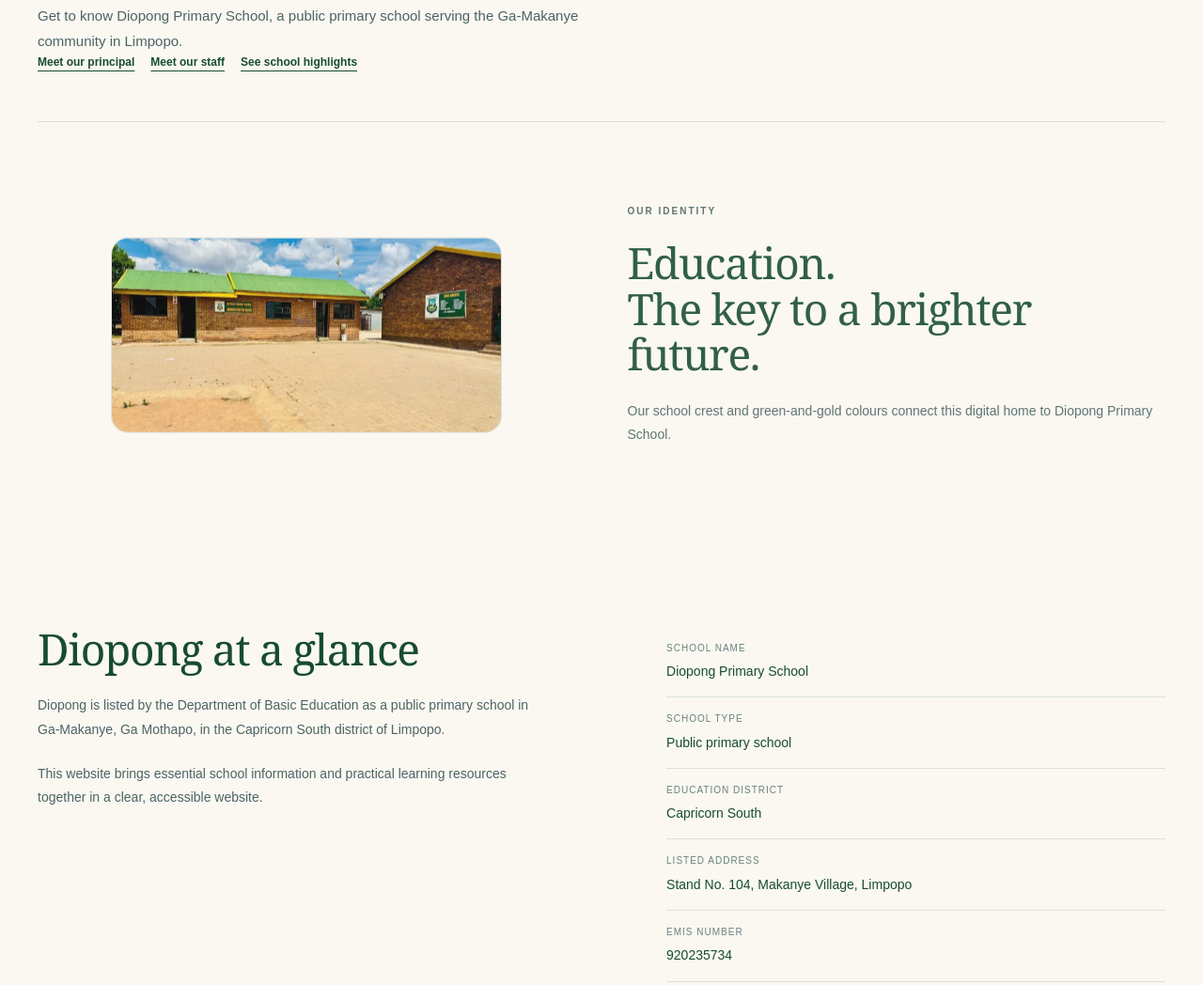
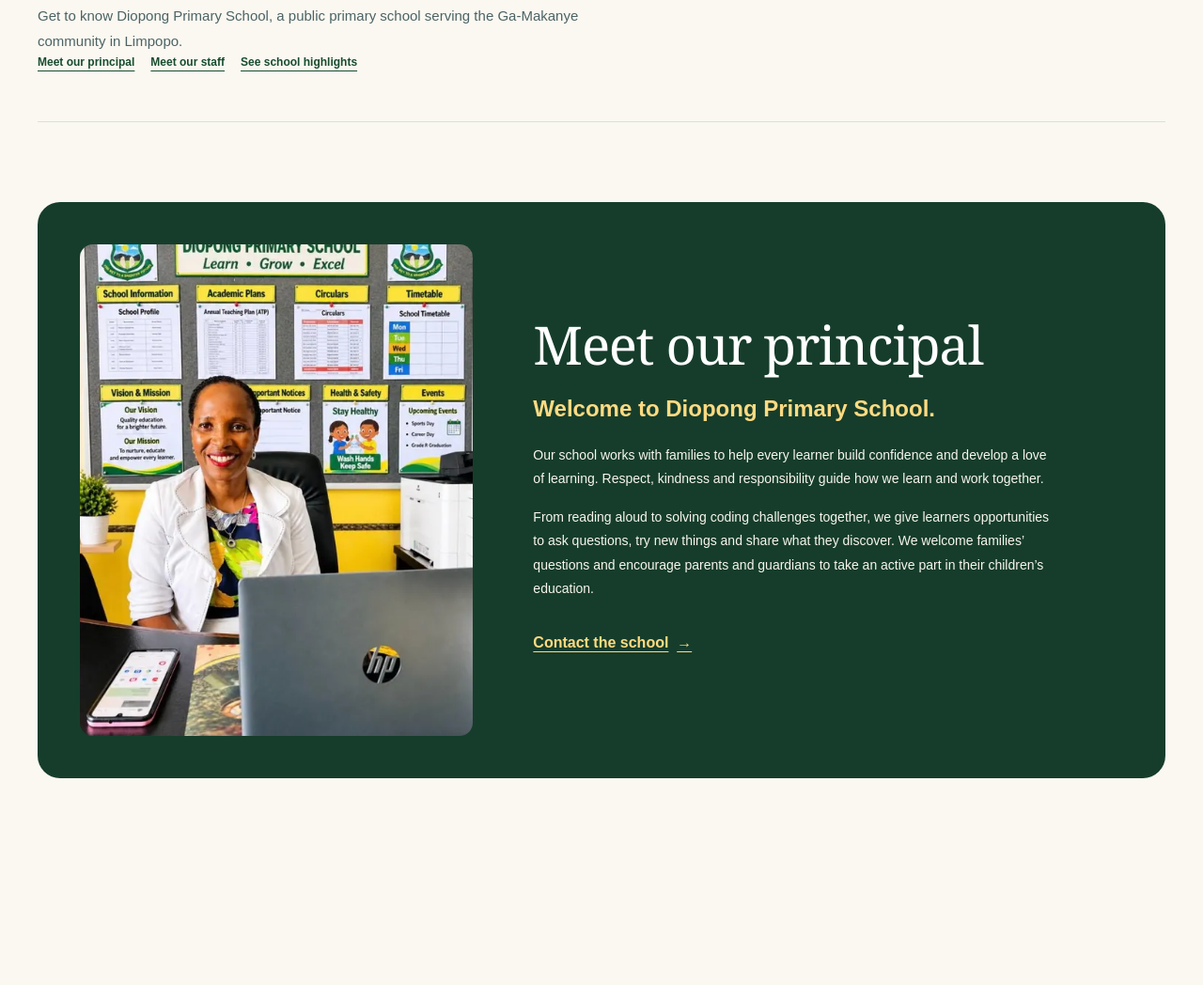
Before and after one commit to LEFA-2329/diopong-primary-school, a plain HTML site: page dist/school.html in a window 1280 px wide. Shown: the part 410-1458 px from the top of the page at 94% size. Drawn offline with Linux system fonts and the light colour scheme.

Commit message:
Give the principal a prominent welcome profile

```diff
--- /dev/null
+++ b/dist/principal.css
@@ -0,0 +1,76 @@
+.principal-profile {
+  scroll-margin-top: 7rem;
+}
+
+.principal-panel {
+  display: grid;
+  grid-template-columns: minmax(0, 2fr) minmax(0, 3fr);
+  align-items: center;
+  gap: clamp(1.5rem, 5vw, 4.5rem);
+  padding: clamp(1rem, 3.5vw, 3rem);
+  border-radius: 1.5rem;
+  background: #163d2b;
+  color: #f8f6ed;
+}
+
+.principal-portrait {
+  margin: 0;
+}
+
+.principal-portrait img {
+  display: block;
+  width: 100%;
+  height: auto;
+  aspect-ratio: 4 / 5;
+  object-fit: cover;
+  object-position: center 38%;
+  border-radius: 0.875rem;
+}
+
+.principal-copy {
+  max-width: 35rem;
+}
+
+.principal-copy h2 {
+  margin: 0 0 1rem;
+  color: #fff;
+  font-size: clamp(2rem, 4.4vw, 4rem);
+}
+
+.principal-copy .principal-welcome {
+  color: #ffdb82;
+  font-size: clamp(1.125rem, 2vw, 1.5rem);
+  font-weight: 700;
+}
+
+.principal-copy p {
+  margin: 0 0 1rem;
+  color: inherit;
+}
+
+.principal-contact {
+  display: inline-flex;
+  gap: 0.55rem;
+  margin-top: 0.5rem;
+  padding-block: 0.5rem;
+  color: #ffdb82;
+  font-weight: 700;
+  text-decoration: underline;
+  text-underline-offset: 0.25em;
+}
+
+.principal-contact:hover {
+  color: #fff;
+}
+
+@media (max-width: 720px) {
+  .principal-panel {
+    grid-template-columns: minmax(0, 1fr);
+    padding: clamp(1rem, 5vw, 2rem);
+  }
+
+  .principal-portrait {
+    width: min(100%, 23rem);
+    justify-self: center;
+  }
+}
--- a/dist/school.html
+++ b/dist/school.html
@@ -12,6 +12,7 @@
     <title>Our school | Diopong Primary School</title>
     <link href="./school-crest.png" rel="icon" type="image/png" />
     <link href="./styles.css?v=20261110" rel="stylesheet" />
+    <link href="./principal.css" rel="stylesheet" />
     <link href="./staff.css?v=20261118-3" rel="stylesheet" />
     <script defer="" src="./script.js"></script>
   <link href="./visitor-tools.css?v=20261111" rel="stylesheet" />
@@ -68,6 +69,29 @@
           <a class="text-link" href="#principal">Meet our principal</a>
           <a class="text-link" href="#staff">Meet our staff</a>
           <a class="text-link" href="#highlights">See school highlights</a>
+        </div>
+      </section>
+      <section class="wrap section principal-profile" id="principal" aria-labelledby="principal-heading">
+        <div class="principal-panel">
+          <figure class="principal-portrait">
+            <img src="./staff/principal-office.webp" alt="The principal of Diopong Primary School in her office" width="535" height="720" />
+          </figure>
+          <div class="principal-copy">
+            <h2 id="principal-heading">Meet our principal</h2>
+            <p class="principal-welcome">Welcome to Diopong Primary School.</p>
+            <p>
+              Our school works with families to help every learner build confidence and
+              develop a love of learning. Respect, kindness and responsibility guide
+              how we learn and work together.
+            </p>
+            <p>
+              From reading aloud to solving coding challenges together, we give learners
+              opportunities to ask questions, try new things and share what they discover.
+              We welcome families’ questions and encourage parents and guardians to take
+              an active part in their children’s education.
+            </p>
+            <a class="principal-contact" href="./contact.html">Contact the school <span aria-hidden="true">→</span></a>
+          </div>
         </div>
       </section>
       <section class="wrap section school-identity">
@@ -227,17 +251,6 @@
               <img src="./highlights/reading-5.webp" alt="Learners and adults attend a school gathering" width="940" height="705" loading="lazy" />
             </a>
             <figcaption>Learners and adults attend a school gathering</figcaption>
-          </figure>
-        </div>
-      </section>
-      <section class="wrap section" id="principal" aria-labelledby="principal-heading">
-        <h2 id="principal-heading">Meet our principal</h2>
-        <div class="campus-gallery">
-          <figure>
-            <a href="./staff/principal-office.webp" target="_blank" rel="noopener" aria-label="View photograph: Our principal in her office">
-              <img src="./staff/principal-office.webp" alt="Our principal in her office" width="535" height="720" loading="lazy" />
-            </a>
-            <figcaption>Our principal in her office</figcaption>
           </figure>
         </div>
       </section>
```
